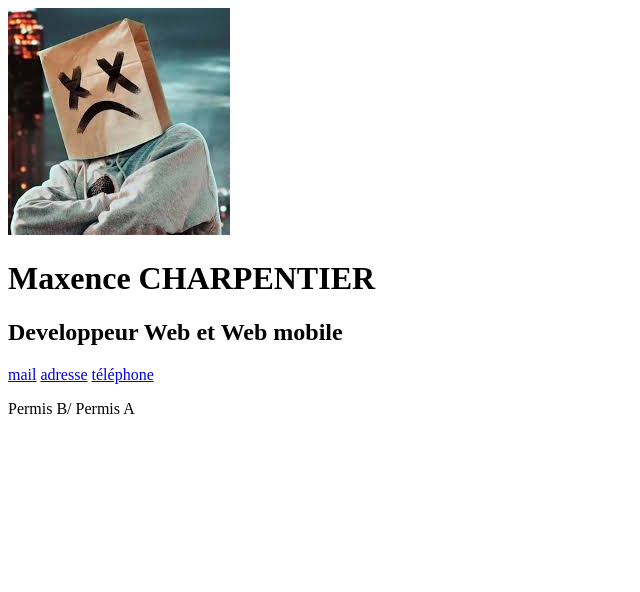
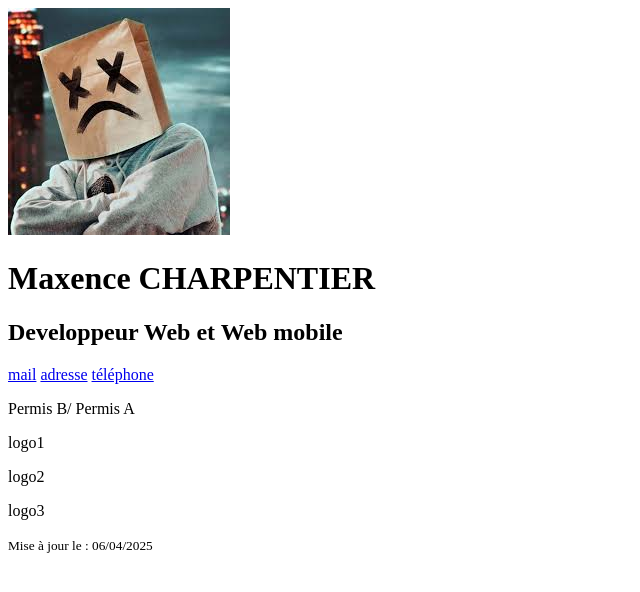
Before and after one commit to Charpyspm/Charpentier_Maxence_Devoir_3_CV_HTML_CSS, a plain HTML site: page index.html in a window 1280 px wide. Shown: the whole page, without its empty margins (0-640 px from the left). Drawn offline with Linux system fonts and the light colour scheme.

Commit message:
Ajout de la balise footer

```diff
--- a/index.html
+++ b/index.html
@@ -19,5 +19,14 @@
             <p>Permis B/ Permis A</p>
         </div>
     </header>
+
+    <footer>
+        <div class="logo">
+            <p>logo1</p>
+            <p>logo2</p>
+            <p>logo3</p>
+        </div>
+        <small>Mise à jour le : 06/04/2025</small>
+    </footer>
 </body>
 </html>
```
